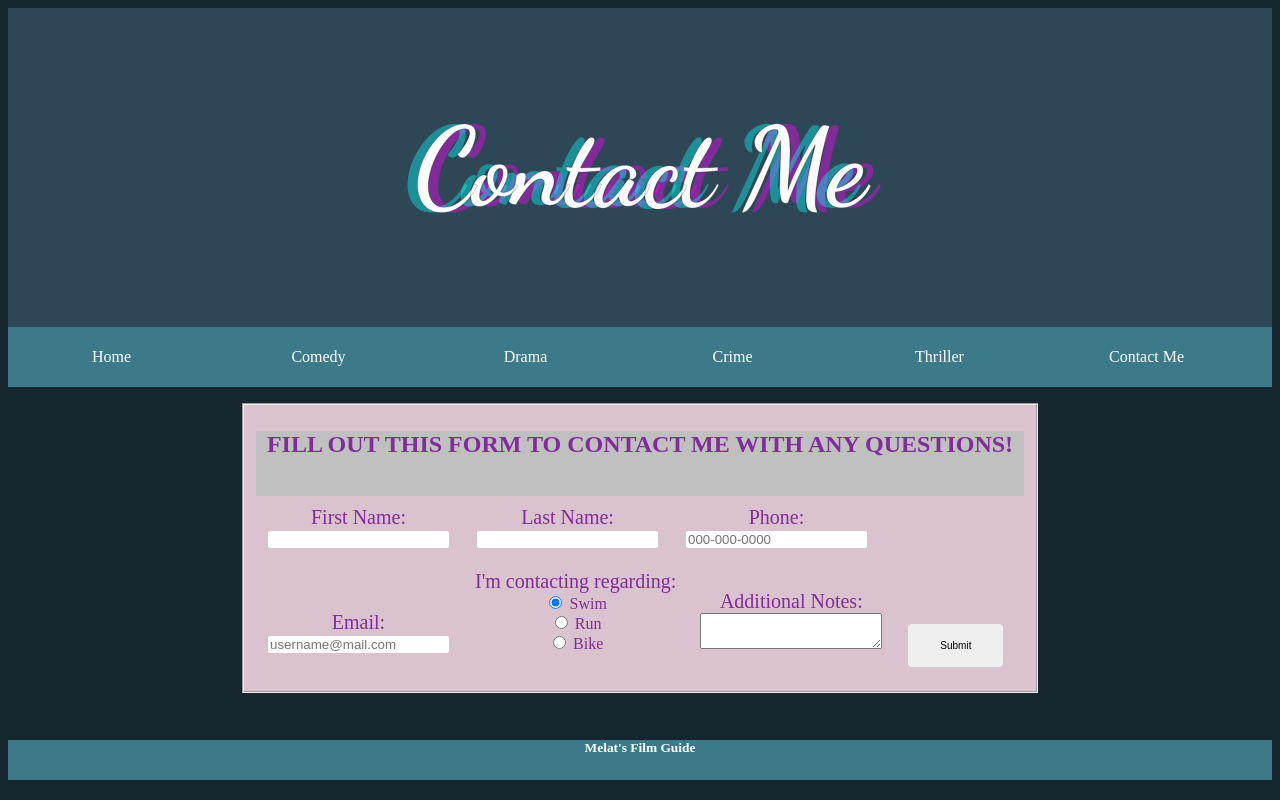
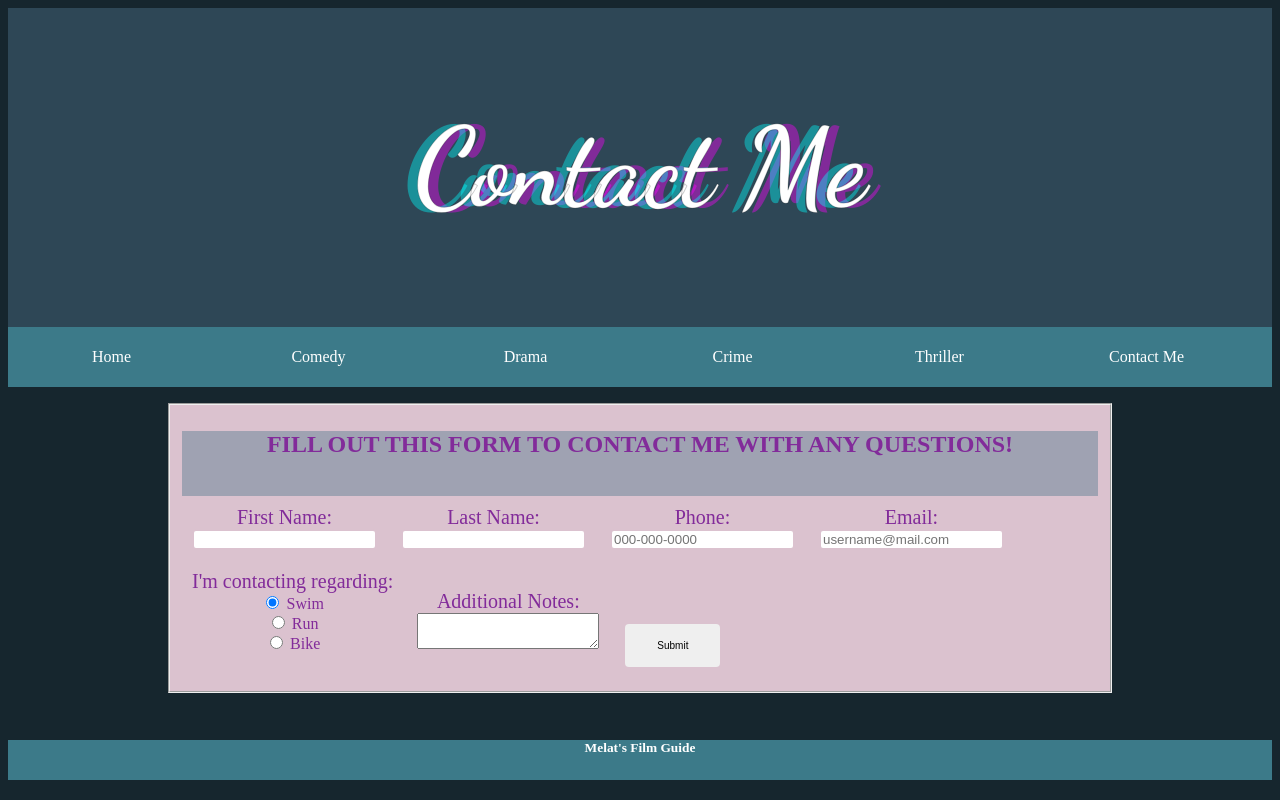
Before and after one commit to MelatAssefa/CS321, a PHP site: page /contactme.php in a window 1280 px wide. Run offline with PHP 8.4, Linux system fonts and the light colour scheme.

Commit message:
Update style.css

```diff
--- a/www/css/style.css
+++ b/www/css/style.css
@@ -69,6 +69,7 @@ li {
 }
 
 /* drop1 */
+
 li.drop1 {
   display: inline-block;
 }
@@ -113,7 +114,7 @@ li a:hover, .drop1:hover .drop2 {
 
 form {
   margin: 0 auto;
-  width: 800px;
+  width: 75%;
   padding: 1em;
   border: 0.5 px solid #FFFFFF;
   border-radius: 0.5em;
@@ -130,7 +131,7 @@ fieldset {
 
 .formtitle {
   margin: 0;
-  background-color: #c0c0c0;
+  background-color: #9FA2B2;
 }
 
 .formitem, .button {
```
